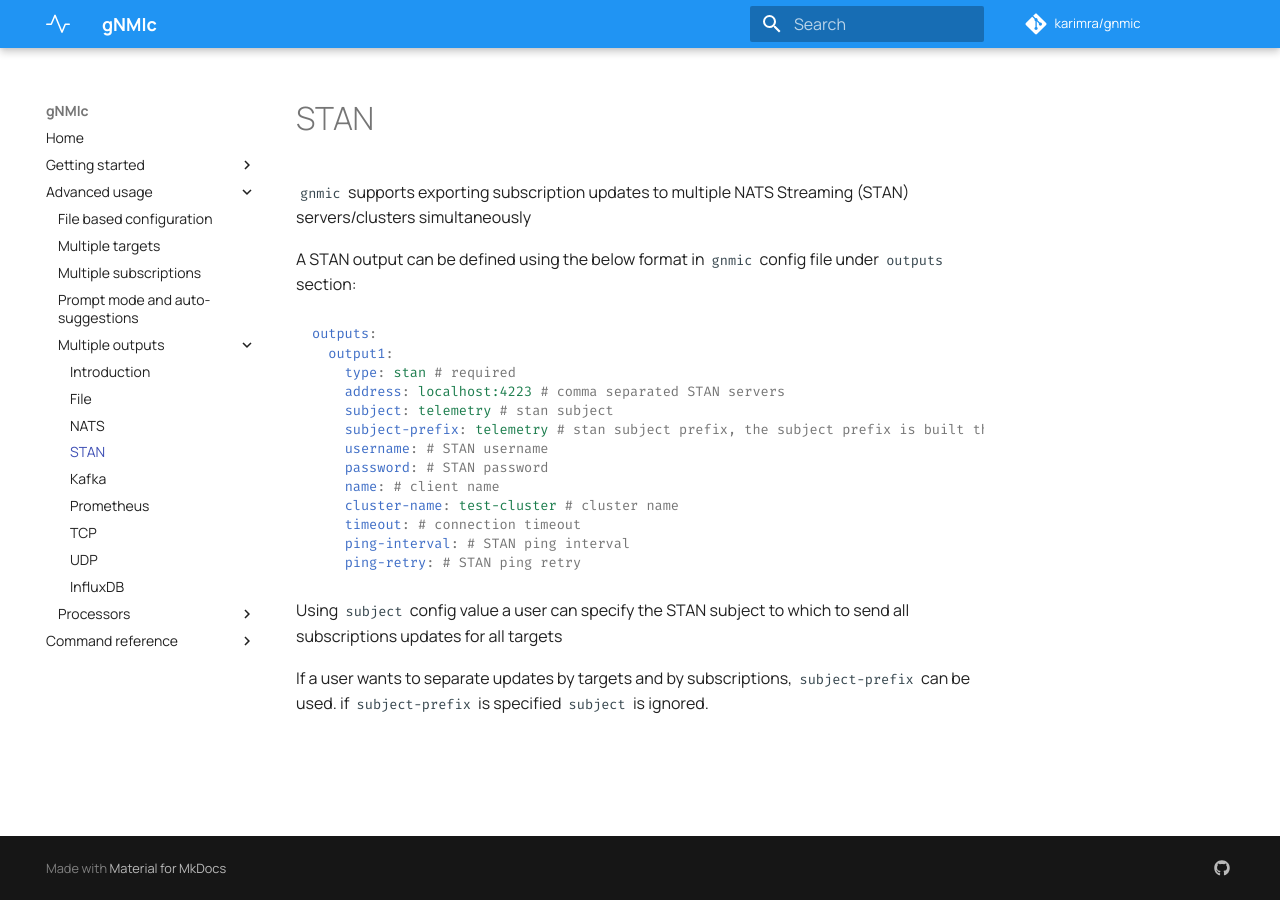
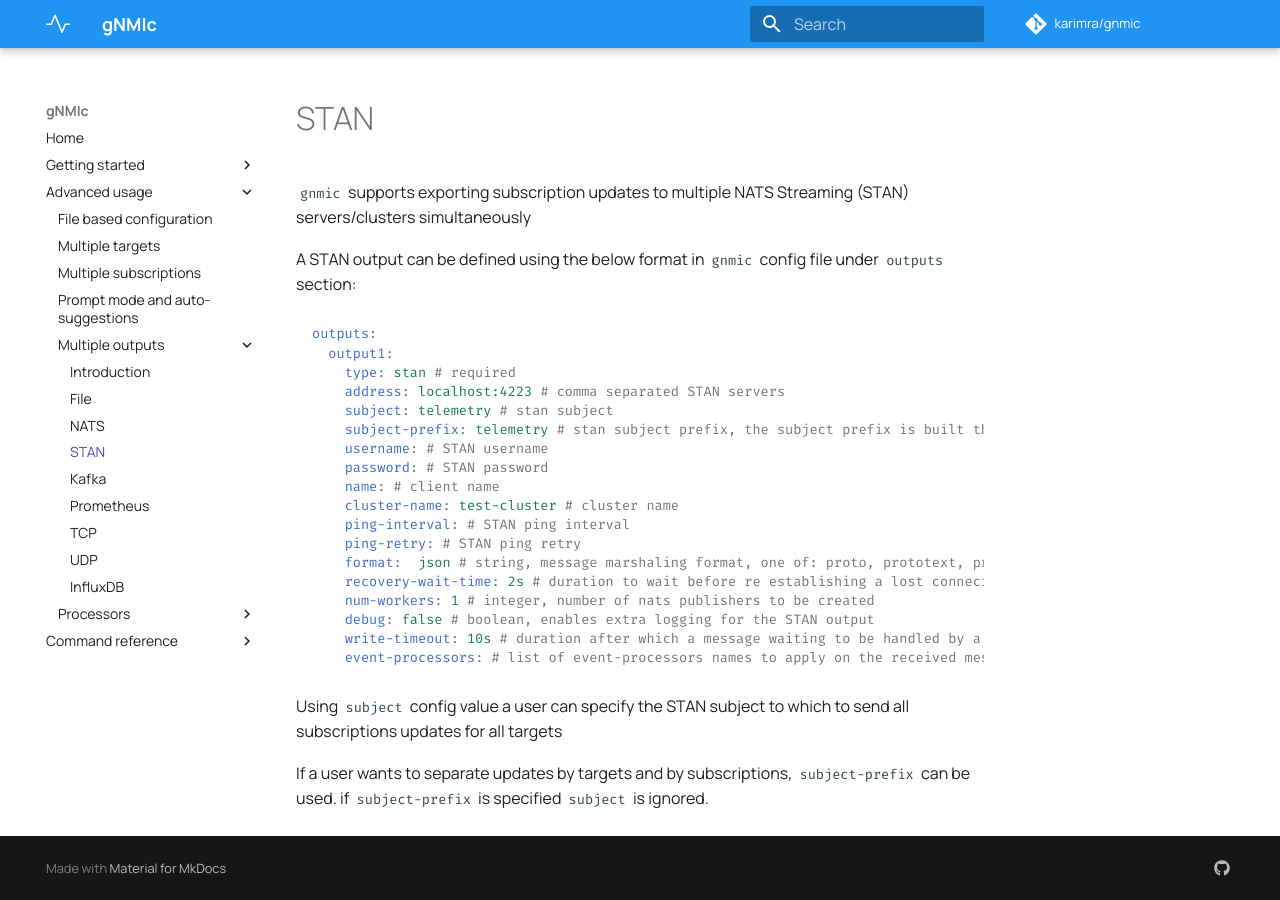
Before and after one commit to openconfig/gnmic, an MkDocs documentation site: the page built from docs/advanced/multi_outputs/stan_output.md, in a window 1280 px wide. Built offline with MkDocs 1.6.1 and Material for MkDocs 9.7.7, drawn with Linux system fonts in a browser that asks for light colours; comment, search, counter and statistics services are not loaded.

Commit message:
update docs

````diff
--- a/docs/advanced/multi_outputs/stan_output.md
+++ b/docs/advanced/multi_outputs/stan_output.md
@@ -13,9 +13,14 @@ outputs:
     password: # STAN password
     name: # client name
     cluster-name: test-cluster # cluster name
-    timeout: # connection timeout
     ping-interval: # STAN ping interval
     ping-retry: # STAN ping retry
+    format:  json # string, message marshaling format, one of: proto, prototext, protojson, json, event
+    recovery-wait-time: 2s # duration to wait before re establishing a lost conneciton to a stan server
+    num-workers: 1 # integer, number of nats publishers to be created
+    debug: false # boolean, enables extra logging for the STAN output
+    write-timeout: 10s # duration after which a message waiting to be handled by a worker gets discarded
+    event-processors: # list of event-processors names to apply on the received messages
 ```
 
 Using `subject` config value a user can specify the STAN subject to which to send all subscriptions updates for all targets
````
Also changed, not shown: 1 other file.
